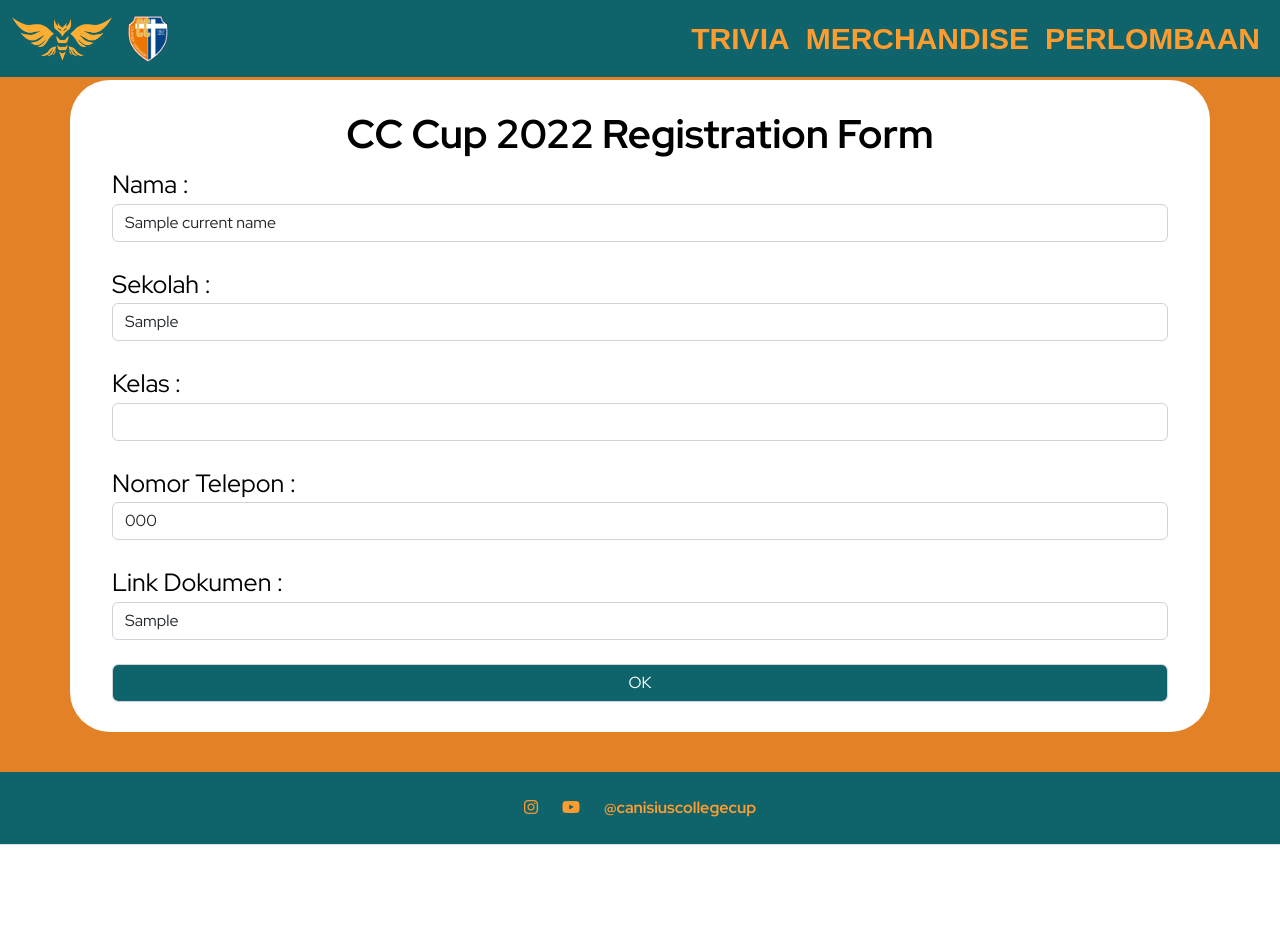
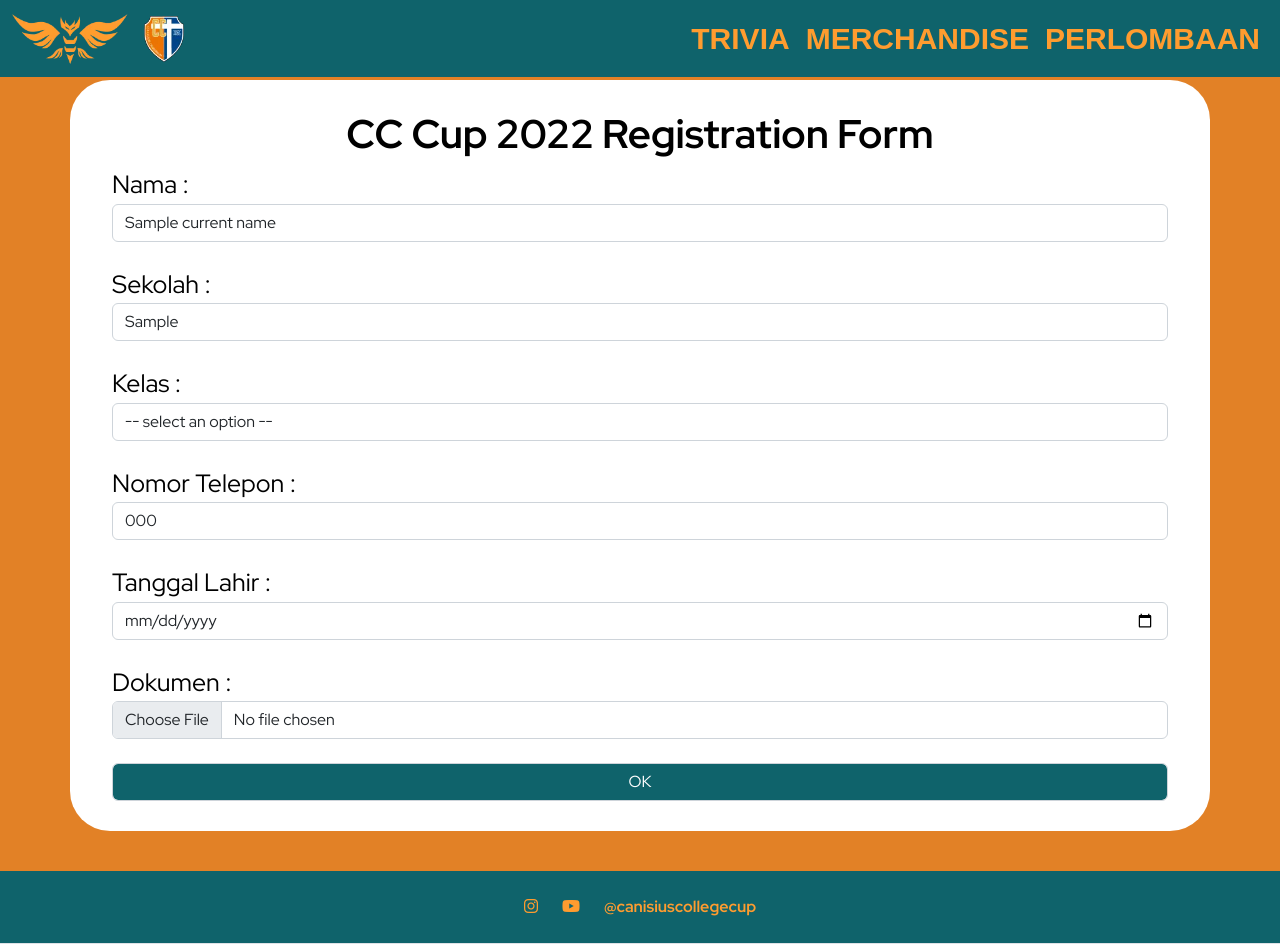
Before and after one commit to MetalPower26/django-clone, a Django app: template regis/templates/regis/index.html in a window 1280 px wide. Before the commit the page ends 845 px from the top, so only its background shows below. Run offline with Django 4.2, Linux system fonts and the light colour scheme; the template is opened without the code that fills it: most values are stand-ins (such as "Sample title", 1, 10 or a date in 2020); lists and menus that the app fills with data are empty; some libraries are stand-ins or nearby versions; some web fonts are replaced.

Commit message:
template fix

```diff
--- a/regis/templates/regis/base.html
+++ b/regis/templates/regis/base.html
@@ -22,10 +22,10 @@
             <nav class="navbar navbar-expand-lg font-23xx">
                 <div class="container-fluid">
                     <a class="navbar-brand" href="#">
-                        <img src="{% static 'regis/img/Logo CC Cup 22_color-orange.png' %}" alt="" width="100" height="50">
+                        <img src="{% static 'regis/img/Logo CC Cup 22_color-blank 1.webp' %}" alt="" height="50">
                     </a>
                     <a class="navbar-brand" href="#">
-                        <img src="{% static 'regis/img/logocc.PNG' %}" alt="" width="40" height="46">
+                        <img src="{% static 'regis/img/Logo CC White 1.webp' %}" alt="" height="46">
                     </a>
 
                     <button class="navbar-toggler" type="button" data-bs-toggle="collapse"
--- a/regis/templates/regis/index.html
+++ b/regis/templates/regis/index.html
@@ -17,7 +17,12 @@
         </div>
         <div class="form-group">
             <label for="grade"> Kelas : </label> <label class="errortag"> {{ error_grade }} </label>
-            <select id="grade" name="grade" class="form-control">
+            <select class="form-control" id="grade" name="grade">
+				{% if current_grade == '' %}
+				<option readonly="true" selected value=""> -- select an option -- </option>
+				{% else %}
+				<option readonly="true" value=""> -- select an option -- </option>
+				{% endif %}
             {% for grade in GRADE_CHOICES %}
                 {% if grade == current_grade %}
                     <option value="{{ grade }}" selected> {{ grade }} </option>
@@ -32,8 +37,12 @@
             <input class="form-control" id="phone" type="text" name="phone" value="{{ current_phone }}"> <br>
         </div>
         <div class="form-group">
-            <label for="docs"> Link Dokumen : </label> <label class="errortag"> {{ error_docs }} </label>
-            <input class="form-control" id="docs" type="text" name="docs" value="{{ current_docs }}"> <br>
+            <label for="birthday"> Tanggal Lahir : </label> <label class="errortag"> {{ error_birthday }} </label>
+            <input class="form-control" id="birthday" type="date" name="birthday" value="{{ current_birthday }}"> <br>
+        </div>
+        <div class="form-group">
+            <label for="docs"> Dokumen : </label> <label class="errortag"> {{ error_docs }} </label>
+            <input class="form-control" id="docs" type="file" name="docs" value="{{ current_docs }}"> <br>
         </div>
         <input class="form-control submit" type="submit" value="OK">
     </form>
```
